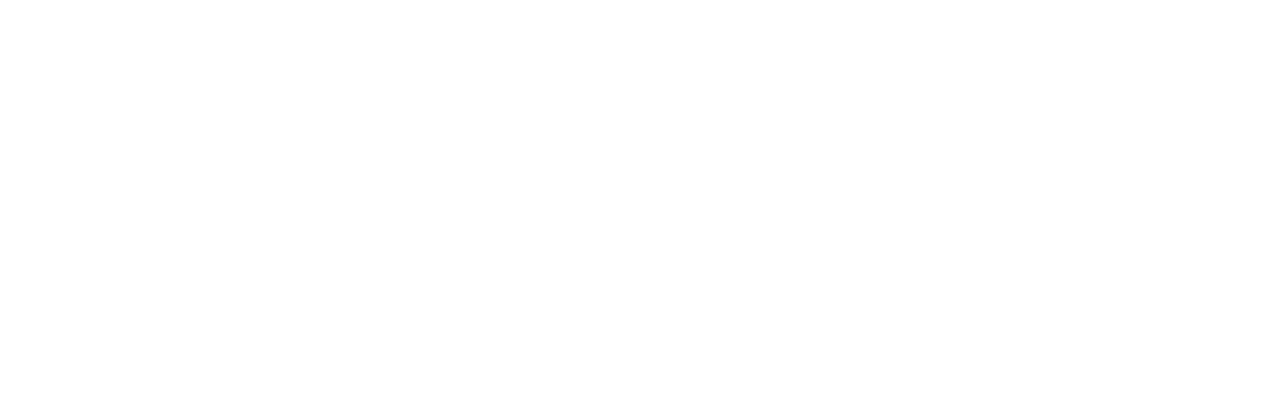
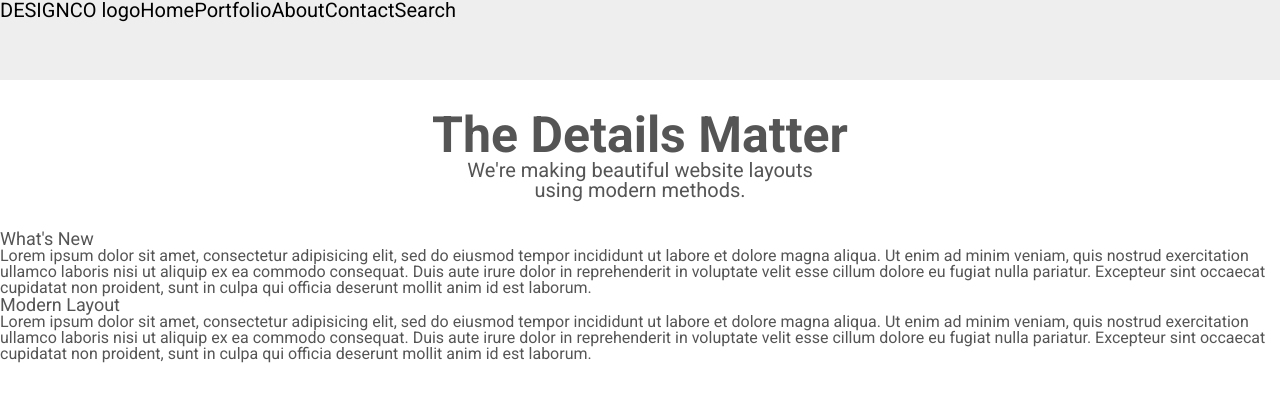
Before and after one commit to jajajames/DESIGNCOwebsite, a plain HTML site: page index.html in a window 1280 px wide. Drawn offline with Linux system fonts and the light colour scheme.

Commit message:
Add font style

```diff
--- a/index.html
+++ b/index.html
@@ -3,6 +3,7 @@
   <head>
     <meta charset="utf-8">
     <meta http-equiv="X-UA-Compatible" content="IE=Edge">
+<link href='https://fonts.googleapis.com/css?family=Roboto:400,700,500' rel='stylesheet' type='text/css'>
     <title>DEVWORKS</title>
     <link href='https://fonts.googleapis.com/css?family=Open+Sans:400,700,800' rel='stylesheet' type='text/css'>
     <link rel="stylesheet" href="style.css">
@@ -12,12 +13,25 @@
 
     <header>
       <div class="master-head">
-
+        <div class="">
+          DESIGNCO logo
+        </div>
+        <ul>
+          <li>Home</li>
+          <li>Portfolio</li>
+          <li>About</li>
+          <li>Contact</li>
+        </ul>
+        <div class="">
+          Search
+        </div>
       </div>
     </header>
 
     <div class="heading">
-
+      <h1>The Details Matter</h1>
+      <h3>We're making beautiful website layouts</h3>
+      <h3>using modern methods.</h3>
     </div>
 
     <div class="gallery">
@@ -25,7 +39,10 @@
     </div>
 
     <div class="paragraphs">
-
+      <h4>What's New</h4>
+      Lorem ipsum dolor sit amet, consectetur adipisicing elit, sed do eiusmod tempor incididunt ut labore et dolore magna aliqua. Ut enim ad minim veniam, quis nostrud exercitation ullamco laboris nisi ut aliquip ex ea commodo consequat. Duis aute irure dolor in reprehenderit in voluptate velit esse cillum dolore eu fugiat nulla pariatur. Excepteur sint occaecat cupidatat non proident, sunt in culpa qui officia deserunt mollit anim id est laborum.
+      <h4>Modern Layout</h4>
+      Lorem ipsum dolor sit amet, consectetur adipisicing elit, sed do eiusmod tempor incididunt ut labore et dolore magna aliqua. Ut enim ad minim veniam, quis nostrud exercitation ullamco laboris nisi ut aliquip ex ea commodo consequat. Duis aute irure dolor in reprehenderit in voluptate velit esse cillum dolore eu fugiat nulla pariatur. Excepteur sint occaecat cupidatat non proident, sunt in culpa qui officia deserunt mollit anim id est laborum.
     </div>
 
   </body>
--- a/style.css
+++ b/style.css
@@ -0,0 +1,106 @@
+/* http://meyerweb.com/eric/tools/css/reset/
+   v2.0 | 20110126
+   License: none (public domain)
+*/
+html, body, div, span, applet, object, iframe,
+h1, h2, h3, h4, h5, h6, p, blockquote, pre,
+a, abbr, acronym, address, big, cite, code,
+del, dfn, em, img, ins, kbd, q, s, samp,
+small, strike, strong, sub, sup, tt, var,
+b, u, i, center,
+dl, dt, dd, ol, ul, li,
+fieldset, form, label, legend,
+table, caption, tbody, tfoot, thead, tr, th, td,
+article, aside, canvas, details, embed,
+figure, figcaption, footer, header, hgroup,
+menu, nav, output, ruby, section, summary,
+time, mark, audio, video {
+	margin: 0;
+	padding: 0;
+	border: 0;
+	font-size: 100%;
+	font: inherit;
+	vertical-align: baseline;
+}
+/* HTML5 display-role reset for older browsers */
+article, aside, details, figcaption, figure,
+footer, header, hgroup, menu, nav, section {
+	display: block;
+}
+body {
+	line-height: 1;
+}
+ol, ul {
+	list-style: none;
+}
+blockquote, q {
+	quotes: none;
+}
+blockquote:before, blockquote:after,
+q:before, q:after {
+	content: '';
+	content: none;
+}
+table {
+	border-collapse: collapse;
+	border-spacing: 0;
+}
+
+
+/* General CSS Styles */
+body {
+  font-family: 'Roboto', sans-serif;
+  color: #555;
+}
+
+/* The Header and Navigation */
+header {
+  background: #eee;
+  color: #000;
+  height: 80px;
+  padding: 0px;
+  margin: 0px;
+  font-size: 20px;
+}
+
+h1 {
+  font-size: 50px;
+  font-weight: bold;
+}
+
+h4 {
+  font-size: 18px;
+  font-weight: medium;
+}
+
+.master-head {
+  width: 80%;
+  display: flex;
+}
+
+.master-head ul {
+  display: flex;
+}
+
+.logo {
+
+}
+
+/* The Heading Section */
+.heading {
+  text-align: center;
+  font-size: 20px;
+  font-weight: medium;
+  padding: 30px
+}
+
+/* The Gallery Section */
+
+
+
+
+
+/* Paragraphs Section */
+.paragraphs {
+  font-size: 16px;
+}
```
